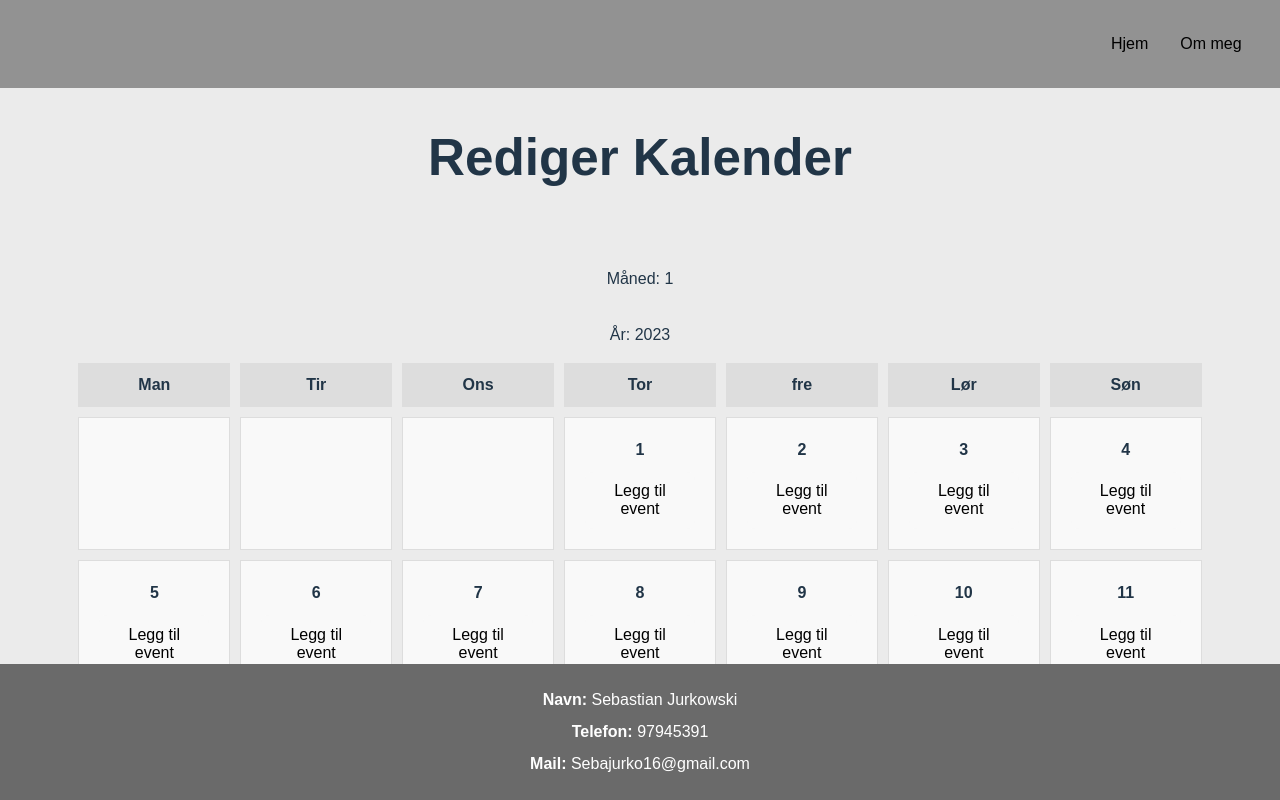
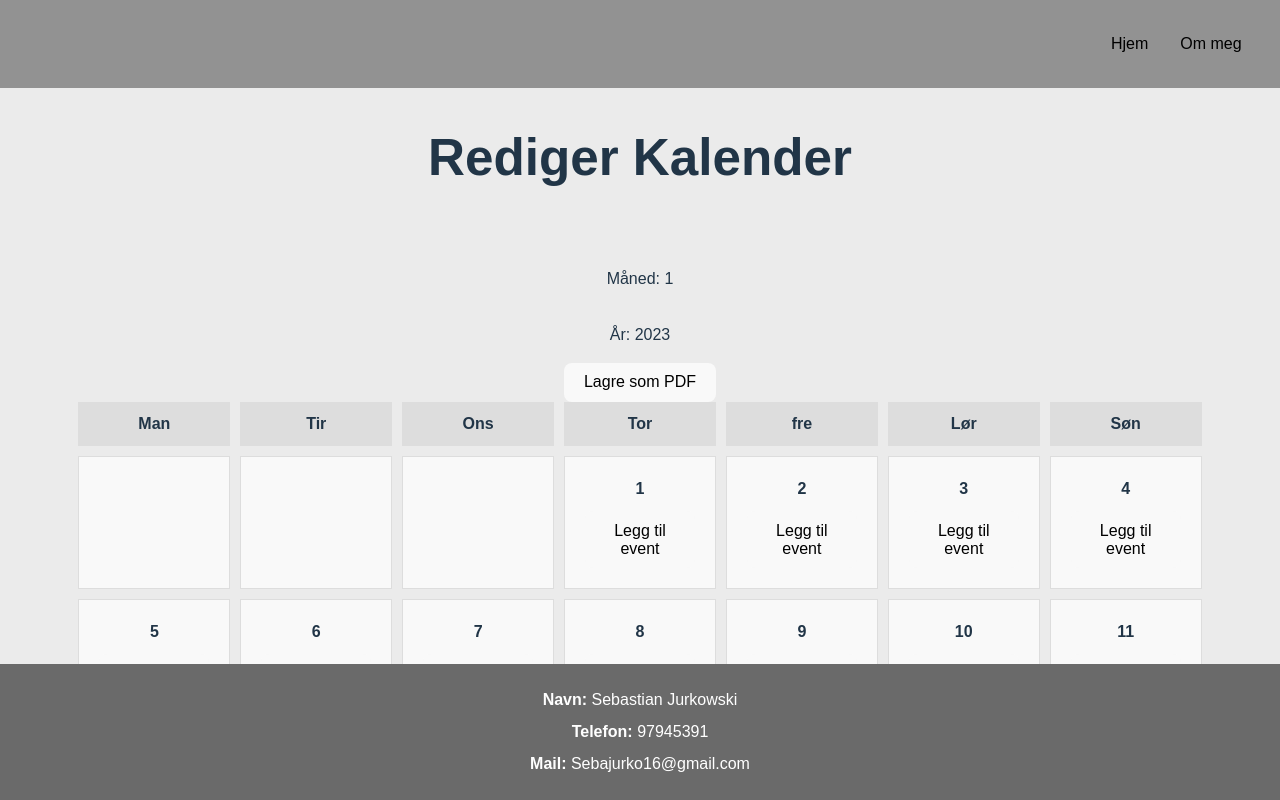
Before and after one commit to Sebjur733/kalender, a React (Vite) app in the folder reactApp/: page /rediger-kalender in a window 1280 px wide. Built offline with nearby package versions, Linux system fonts and the light colour scheme.

Commit message:
prøver nå på lagre som pdf

```diff
--- a/reactApp/package.json
+++ b/reactApp/package.json
@@ -10,6 +10,7 @@
     "preview": "vite preview"
   },
   "dependencies": {
+    "html2pdf.js": "^0.10.2",
     "react": "^18.3.1",
     "react-dom": "^18.3.1",
     "react-router-dom": "^6.26.1"
--- a/reactApp/src/RedigerKalender.jsx
+++ b/reactApp/src/RedigerKalender.jsx
@@ -1,5 +1,8 @@
 import React, { useState, useEffect } from 'react';
 import './RedigerKalender.css'; // Pass på at CSS-filen fortsatt er der
+import html2pdf from 'html2pdf.js/dist/html2pdf';
+
+
 
 // En funksjon for å konvertere månedsnavn til indeks
 const monthNameToIndex = (monthName) => {
@@ -123,6 +126,21 @@ const RedigerKalender = () => {
         });
     };
 
+    const generatePDF = () => {
+        const element = document.querySelector('.rediger-kalender'); // Referanse til kalender-diven
+
+        const opt = {
+            margin: 0.5,
+            filename: `${kalenderData.name}.pdf`,
+            image: { type: 'jpeg', quality: 0.98 },
+            html2canvas: { scale: 2 },
+            jsPDF: { unit: 'in', format: 'letter', orientation: 'portrait' }
+        };
+
+        html2pdf().from(element).set(opt).save();
+    };
+
+
     // Lag en array med dagene i måneden
     const renderDays = () => {
         let days = [];
@@ -180,6 +198,8 @@ const RedigerKalender = () => {
             <h2>{kalenderData.name}</h2>
             <p>Måned: {kalenderData.month + 1}</p>
             <p>År: {kalenderData.year}</p>
+            <button onClick={generatePDF}>Lagre som PDF</button>
+
 
             <div className="calendar-grid">
                 {/* Vis ukedager */}
@@ -188,6 +208,8 @@ const RedigerKalender = () => {
                 </div>
                 {renderDays()} {/* Vis dagene */}
             </div>
+
+
 
               {/* Modal for å legge til event */}
               {isModalOpen && (
--- /dev/null
+++ b/reactApp/src/html2pdf.d.ts
@@ -0,0 +1,4 @@
+declare module 'html2pdf.js' {
+    const html2pdf: any;
+    export default html2pdf;
+  }
```
Also changed, not shown: reactApp/src/RedigerKalender.css (line endings or trailing spaces), 1 other file (tests, documents, lock files or other folders).
